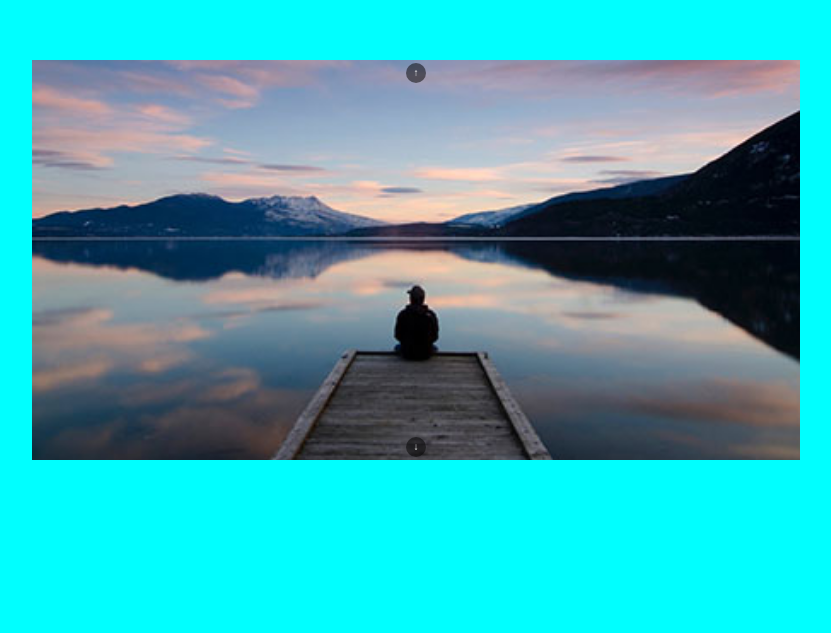
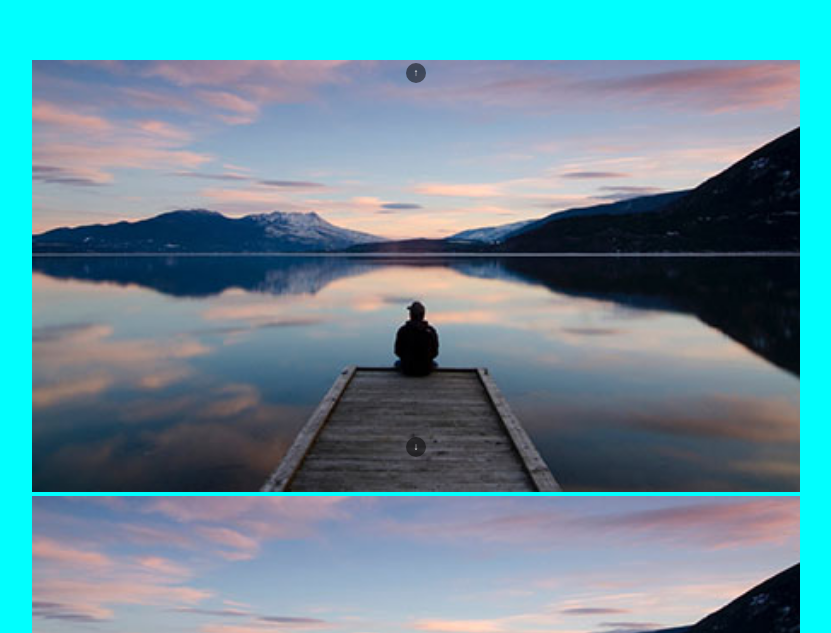
Before and after one commit to mikzanco/js-array-carousel, a plain HTML site: page index.html in a window 1280 px wide. Shown: the part 140-773 px from the top of the page, without its empty margins (224-1055 px from the left). Drawn offline with Linux system fonts and the light colour scheme.

Commit message:
add img dinamiche con js

```diff
--- a/index.html
+++ b/index.html
@@ -16,8 +16,8 @@
                 <div class="btn top">&#8593;</div>
                 <div class="btn down">&#8595;</div>
 
-                <div class="items-wrapper">
-                    <img src="img/01.jpg" alt="">
+                <div class="img-wrapper">
+                    <!-- <img src="img/01.jpg" alt=""> -->
                 </div>
 
 
--- a/js/script.js
+++ b/js/script.js
@@ -5,3 +5,18 @@ const imagesArray = [
     '04.jpg',
     '05.jpg',
 ];
+
+let imagesTags = '';
+
+const slider = document.querySelector('.img-wrapper')
+
+
+for (let i = 0; i < imagesArray.length; i++) {
+
+    imagesTags += `
+    <img src="img/01.jpg" alt="">
+    `
+
+}
+
+slider.innerHTML += imagesTags;
```
